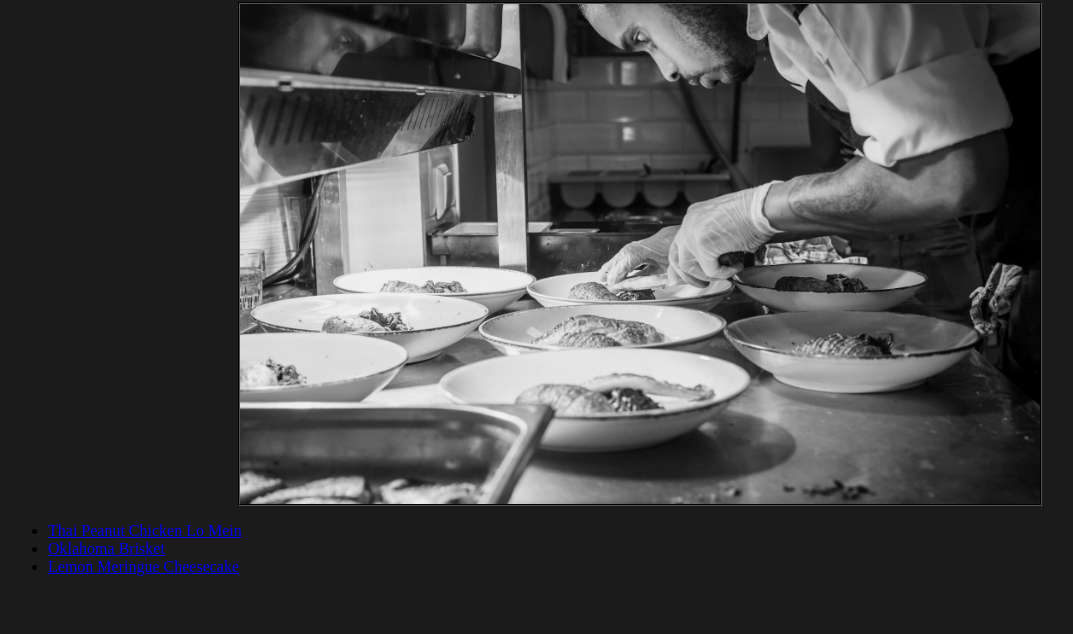
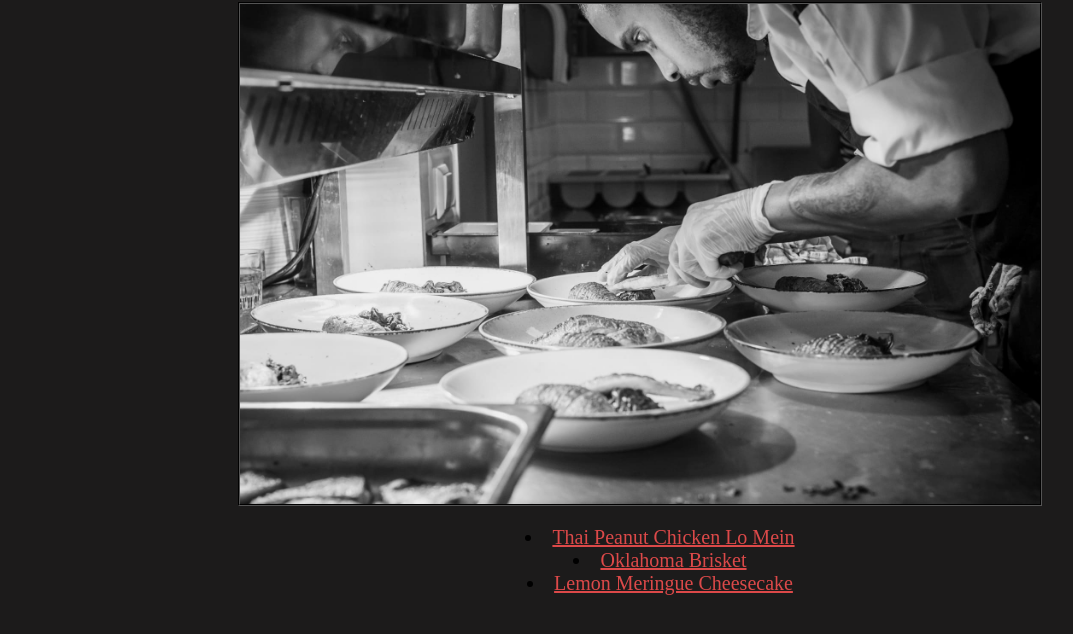
Before and after one commit to ppost0/odin-recipes, a plain HTML site: page index.html in a window 1280 px wide. Shown: the part 100-734 px from the top of the page, without its empty margins (0-1073 px from the left). Drawn offline with Linux system fonts and the light colour scheme.

Commit message:
Fully style homepage and add buttons to recipe pages

```diff
--- a/index.html
+++ b/index.html
@@ -11,7 +11,7 @@
     <div class="home">
     <img class="home image" src="./images/chef.jpeg" alt="a chef checking on plated meals">
     </div>
-
+     <div id="homepagelist">
       <ul>
         <li>
           <a href="./recipes/chickenlomein.html">Thai Peanut Chicken Lo Mein</a>
@@ -25,7 +25,7 @@
           <a href="./recipes/cheesecake.html">Lemon Meringue Cheesecake</a>
         </li>
       </ul>
-
+    </div>
 
 
 
--- a/styles.css
+++ b/styles.css
@@ -26,3 +26,17 @@ img.home {
   margin-right: auto;
   margin-left: auto;
 }
+
+#homepagelist ul {
+  list-style-position: inside;
+  text-align: center;
+  font-size: 20px;
+}
+
+#homepagelist ul li a {
+  color: #dc4949;
+}
+
+#homepagelist ul li a:visited {
+  color: #de2929;
+}
```
Also changed, not shown: recipes/brisket.html (+1 -1 lines), recipes/cheesecake.html (+1 -1 lines), recipes/chickenlomein.html (+1 -1 lines). Lines whose indentation alone changed are shown as unchanged.
